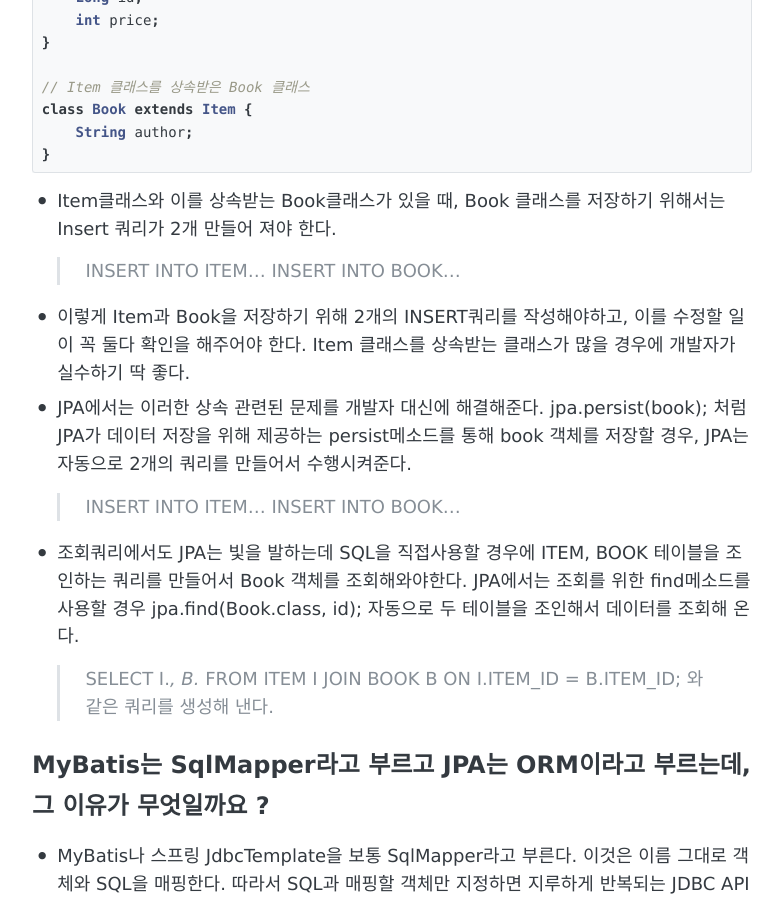
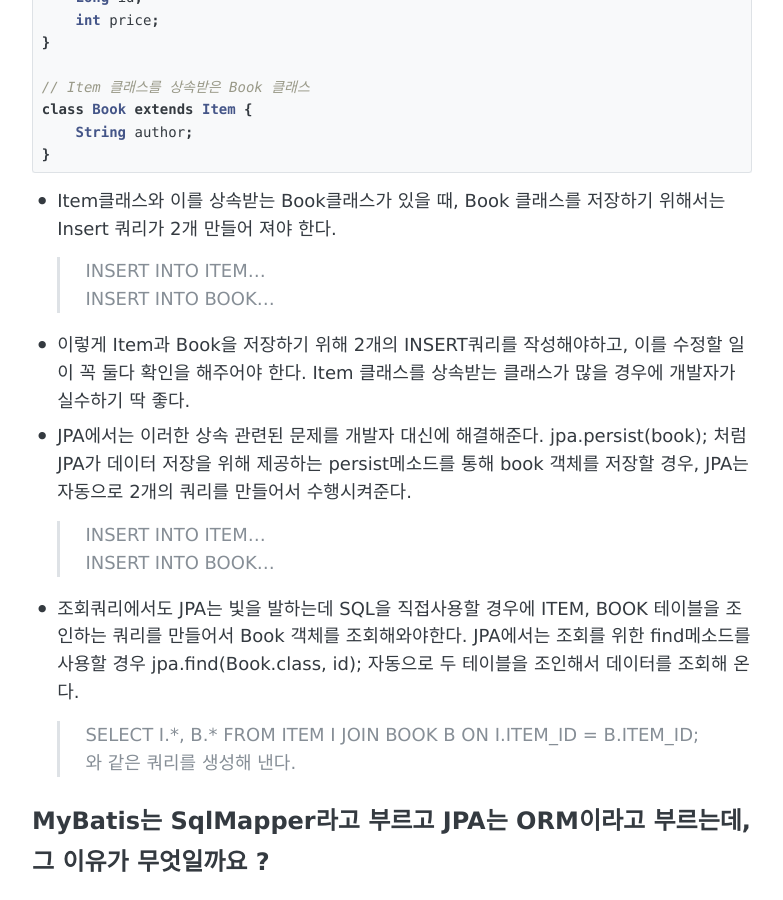
Before and after one commit to shinkwangwon/shinkwangwon.github.io, a Jekyll site: the page built from _posts/2020-01-07-jpa-mybatis.md, in a window 1280 px wide and 900 px high, scrolled down 2615 px. Shown: the whole window, without its empty margins (248-1031 px from the left). Built offline with Jekyll 4.4.1, drawn with Linux system fonts in a browser that asks for light colours.

Commit message:
* string

```diff
--- a/_posts/2020-01-07-jpa-mybatis.md
+++ b/_posts/2020-01-07-jpa-mybatis.md
@@ -78,7 +78,7 @@
 > INSERT INTO ITEM...
 > INSERT INTO BOOK...
 - 조회쿼리에서도 JPA는 빛을 발하는데 SQL을 직접사용할 경우에 ITEM, BOOK 테이블을 조인하는 쿼리를 만들어서 Book 객체를 조회해와야한다. JPA에서는 조회를 위한 find메소드를 사용할 경우 jpa.find(Book.class, id); 자동으로 두 테이블을 조인해서 데이터를 조회해 온다.
-> SELECT I.*, B.* FROM ITEM I JOIN BOOK B ON I.ITEM_ID = B.ITEM_ID; 와 같은 쿼리를 생성해 낸다.
+> SELECT I.\*, B.\* FROM ITEM I JOIN BOOK B ON I.ITEM_ID = B.ITEM_ID; 와 같은 쿼리를 생성해 낸다.
 
 
 
```
